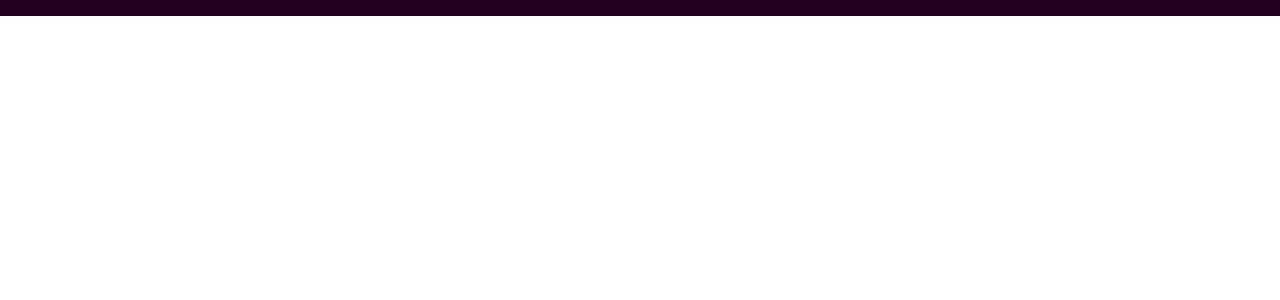
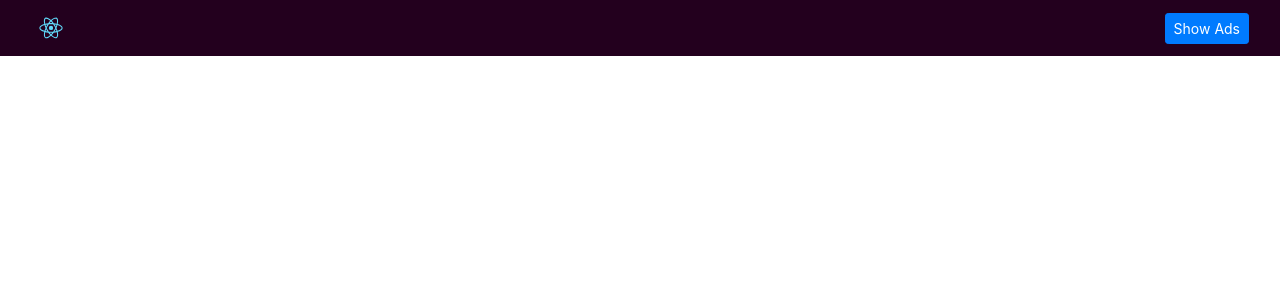
Before and after one commit to dinethpiyumantha/Online-Advertising-System, a React (Create React App) app: page / in a window 1280 px wide. Shown: the top 300 px of the page. Built offline with nearby package versions, Linux system fonts and the light colour scheme.

Commit message:
navbar add logo

```diff
--- a/src/App.js
+++ b/src/App.js
@@ -1,11 +1,13 @@
 import 'bootstrap/dist/css/bootstrap.min.css';
+
 import './App.css';
+import './styles.css';
 
 import HomeComponent from './components/HomeComponent';
 
 function App() {
   return (
-    <div className="App">
+    <div className="App bg-floral-white">
       <HomeComponent/>
     </div>
   );
--- a/src/components/NavigationBar.js
+++ b/src/components/NavigationBar.js
@@ -1,4 +1,5 @@
 import React, { Component } from 'react';
+import Logo from '../logo.svg';
 
 import '../styles.css';
 
@@ -6,7 +7,14 @@
     render() {
         return(
             <nav className="navbar navbar-expand-lg navbar-light bg-purple">
+                <div className="container-fluid">
+                    <div className="navbar-brand p-0" href="#">
+                        <img src={Logo} alt="logo" width="40" height="40"/>
+                    </div>
 
+                    <button type="button" class="btn btn-primary btn-sm">Show Ads</button>
+
+                </div>
             </nav>
         );
     }
--- a/src/styles.css
+++ b/src/styles.css
@@ -20,3 +20,10 @@
 a.bg-purple:focus,a.bg-purple:hover,button.bg-purple:focus,button.bg-purple:hover{
     background-color:var(--dark-purple)!important
 }
+
+.bg-floral-white{
+    background-color:var(--floral-white)!important
+}
+a.bg-floral-white:focus,a.bg-floral-white:hover,button.bg-floral-white:focus,button.bg-floral-white:hover{
+    background-color:var(--floral-white)!important
+}
```
Also changed, not shown: 1 other file (tests, documents, lock files or other folders).
